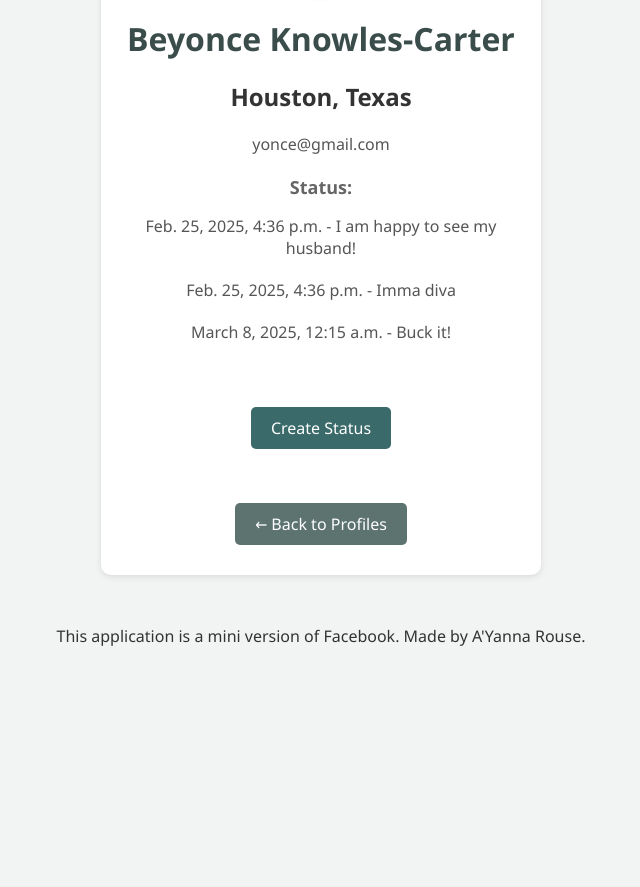
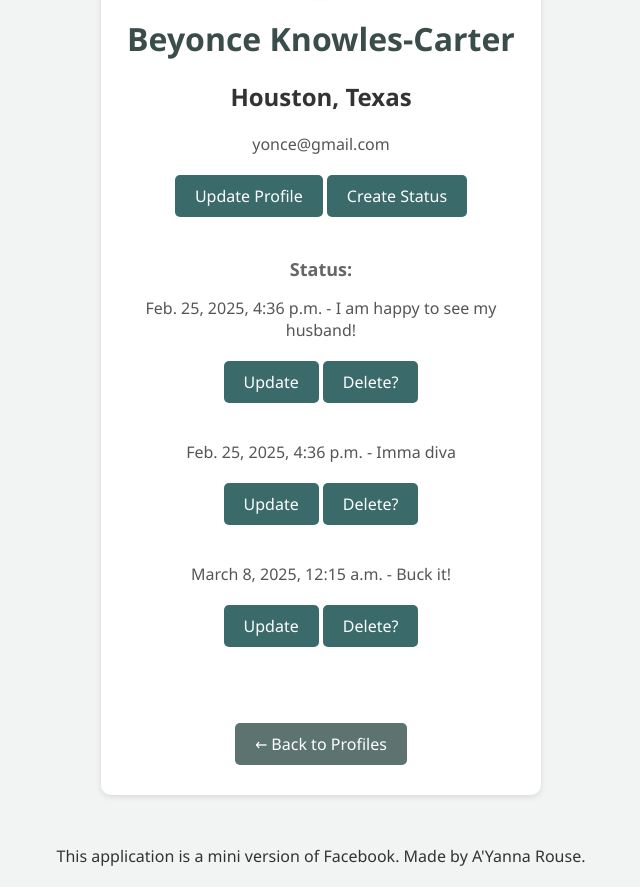
Before and after one commit to a-yannarouse/Class-Projects, a Django app: page /mini_fb/Profile/1 in a window 1280 px wide. Shown: the part 370-1257 px from the top of the page, without its empty margins (319-959 px from the left). Before the commit the page ends 1016 px from the top, so only its background shows below. Run offline with Django 5.2, Linux system fonts and the light colour scheme; data comes from the database, SQL or seed files in the repository; both versions use the stored data as it was after the commit.

Commit message:
Finished Assignment 7

```diff
--- /dev/null
+++ b/a7_url.txt
@@ -0,0 +1 @@
+https://cs-webapps.bu.edu/yanni620/mini_fb/
--- a/mini_fb/templates/mini_fb/show_profile.html
+++ b/mini_fb/templates/mini_fb/show_profile.html
@@ -18,18 +18,33 @@
     <h2> {{ Profile.city }} </h2>
     <p> {{ Profile.email }} </p>
 
+    <!-- Button to update the Profile -->
+    <a href="{% url 'update_profile' Profile.id %}" class="create-status-btn">Update Profile</a>
+
+    <!-- Button to create a new status -->
+    <a href="{% url 'create_status' Profile.id %}" class="create-status-btn">Create Status</a>
+
+    <br><br>
     <!-- Display the Profile's Status and image -->
     <h3>Status:</h3>
     {% for message in Profile.get_status_messages %}
-        <p> {{ message.timestamp }} - {{ message }} </p>
-        {% for img in message.get_images %}
-            <img src='{{img.image_file.url}}' alt='{{img.image_file.url}}'>
-        {% endfor %}
+        <div class="status-entry">
+            <p> {{ message.timestamp }} - {{ message }} </p>
+            {% for img in message.get_images %}
+                <img src='{{img.image_file.url}}' alt='{{img.image_file.url}}'>
+                <br><br>
+            {% endfor %}
+            <div class="status-buttons">
+                <!-- Button to update status -->
+                <a href="{% url 'update_status' message.pk %}" class="create-status-btn">Update</a>
+                <!-- Button to delete status -->
+                <a href="{% url 'delete_status' message.pk %}" class="create-status-btn">Delete?</a>
+            </div>
+        </div>
+        <br>
     {% endfor %}
+
     <br><br>
-    <!-- Button to create a new status -->
-    <a href="{% url 'create_status' Profile.id %}" class="create-status-btn">Create Status</a>
-    <br><br><br>
     <!-- Back button to return to the list of profiles -->
     <a href="{% url 'show_all_profiles' %}" class="back-btn">← Back to Profiles</a>
 </div>
--- a/mini_fb/urls.py
+++ b/mini_fb/urls.py
@@ -2,7 +2,7 @@
 # Author: A'Yanna Rouse (yanni620@bu.edu), 02/20/2025
 # Description: Urls for each template page of the web app
 from django.urls import path
-from .views import ShowAllProfilesView, ShowProfilePageView, CreateProfileView, CreateStatusMessageView
+from .views import ShowAllProfilesView, ShowProfilePageView, CreateProfileView, CreateStatusMessageView, UpdateProfileView, DeleteStatusMessageView, UpdateStatusMessageView
 
 urlpatterns = [
     # URL pattern for the all_profiles page.
@@ -11,4 +11,7 @@
     path('Profile/<int:pk>', ShowProfilePageView.as_view(), name='show_profile'),
     path('create_profile', CreateProfileView.as_view(), name='create_profile'),
     path('Profile/<int:pk>/create_status', CreateStatusMessageView.as_view(), name='create_status'),
+    path('Profile/<int:pk>/update', UpdateProfileView.as_view(), name='update_profile'),
+    path('Status/<int:pk>/delete', DeleteStatusMessageView.as_view(), name='delete_status'),
+    path('Status/<int:pk>/update', UpdateStatusMessageView.as_view(), name='update_status'),
 ]
--- a/mini_fb/views.py
+++ b/mini_fb/views.py
@@ -2,9 +2,9 @@
 # Author: A'Yanna Rouse (yanni620@bu.edu), 02/20/2025
 # Description: These are for the views for the mini_fb app, to show the profiles.
 from django.shortcuts import render
-from django.views.generic import ListView, DetailView, CreateView
-from .forms import CreateProfileForm, CreateStatusMessageForm
-from .models import Profile, Image, StatusImage
+from django.views.generic import ListView, DetailView, CreateView, UpdateView, DeleteView
+from .forms import CreateProfileForm, CreateStatusMessageForm, UpdateProfileForm
+from .models import Profile, StatusMessage, Image, StatusImage
 from django.urls import reverse
 
 # Create your views here.
@@ -97,3 +97,38 @@
         pk = self.kwargs['pk']
         # call reverse to generate the URL for this article
         return reverse('show_profile', kwargs={'pk': pk})
+
+class UpdateProfileView(UpdateView):
+    ''' View class to handle update of a profile based on its PK.'''
+
+    model = Profile
+    form_class = UpdateProfileForm
+    template_name = "mini_fb/update_profile_form.html"
+
+class DeleteStatusMessageView(DeleteView):
+    ''' Define a view class to delete status messages. '''
+
+    # Defines the model, template, and context object name for the singular profile page
+    model = StatusMessage
+    template_name = "mini_fb/delete_status_form.html"
+    context_object_name = "message"
+
+    def get_success_url(self):
+        ''' Provide a URL to redirect to after creating a new comment.'''
+
+        profile_pk = self.object.profile.pk
+        return reverse('show_profile', kwargs={'pk': profile_pk})
+
+class UpdateStatusMessageView(UpdateView):
+    ''' View class to handle update of a status message based on its PK. '''
+
+    model = StatusMessage
+    template_name = "mini_fb/update_status_form.html"
+    context_object_name = "status_message"
+    fields = ['message']
+
+    def get_success_url(self):
+        ''' Provide a URL to redirect to after creating a new comment.'''
+
+        profile_pk = self.object.profile.pk
+        return reverse('show_profile', kwargs={'pk': profile_pk})
--- a/static/assignment5.css
+++ b/static/assignment5.css
@@ -244,6 +244,7 @@
     cursor: pointer;
 }
 
+
 /* Responsive Adjustments */
 @media screen and (max-width: 760px) {
     .profile-table thead th {
```
Also changed, not shown: mini_fb/forms.py (+7 -0 lines), mini_fb/templates/mini_fb/create_status_form.html (+7 -3 lines), mini_fb/templates/mini_fb/delete_status_form.html (added, +35 -0 lines), mini_fb/templates/mini_fb/update_profile_form.html (added, +24 -0 lines), mini_fb/templates/mini_fb/update_status_form.html (added, +24 -0 lines), db.sqlite3, media/images/Kendrick-SB2.jpeg (added), media/images/Kendrick-SB2_BBMWptu.jpeg (added), media/images/Kendrick-SB_9N3aBpC.jpeg (added), media/images/Kendrick-SB_CHJvIrU.jpeg (added), media/images/kendrick-tour_X7oTyWM.jpeg (added), media/images/tour_7aE4XEX.jpeg (added), 1 other file.
